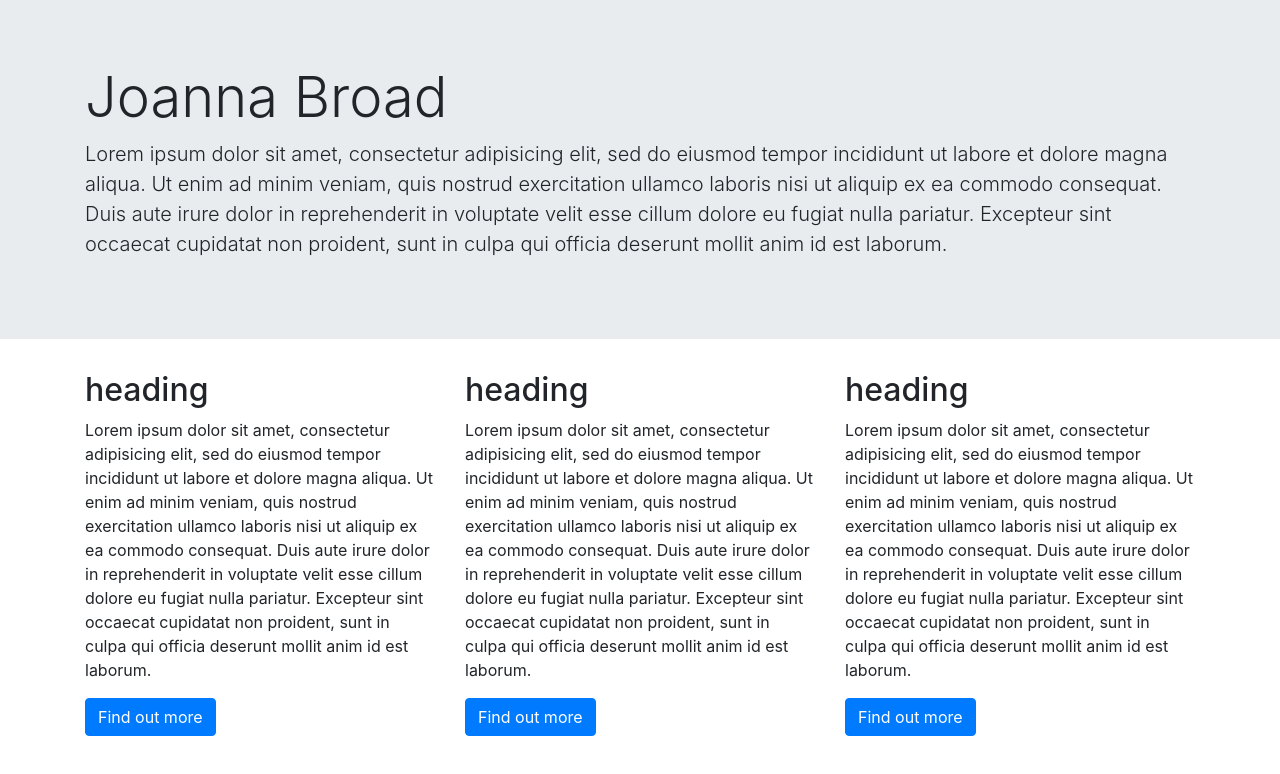
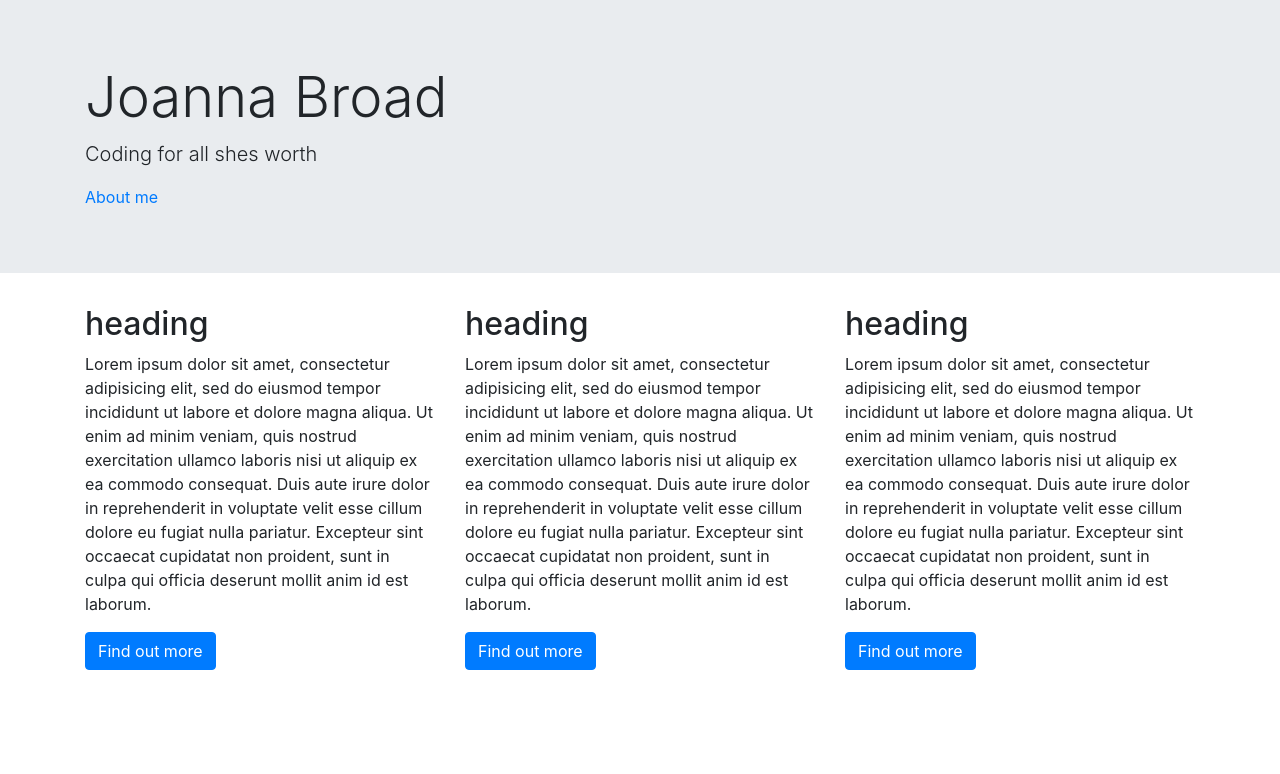
Before and after one commit to JoannaBroad/main_site, a plain HTML site: page index.html in a window 1280 px wide. Drawn offline with nearby package versions, Linux system fonts and the light colour scheme.

Commit message:
css linked

```diff
--- a/index.html
+++ b/index.html
@@ -10,6 +10,7 @@
   <!-- Bootstrap core CSS -->
   <link rel="stylesheet" href="https://stackpath.bootstrapcdn.com/bootstrap/4.1.0/css/bootstrap.min.css" integrity="sha384-9gVQ4dYFwwWSjIDZnLEWnxCjeSWFphJiwGPXr1jddIhOegiu1FwO5qRGvFXOdJZ4" crossorigin="anonymous">
   <!-- Custom styles for this template go here -->
+  <link rel="stylesheet" href="css/styles.css">
 
   <!-- HTML5 shim and Respond.js for IE8 support of HTML5 elements and media queries -->
   <!--[if lt IE 9]>
@@ -22,8 +23,8 @@
   <div class="jumbotron jumbotron-fluid">
     <div class="container">
       <h1 class="display-4">Joanna Broad</h1>
-      <p class="lead">Lorem ipsum dolor sit amet, consectetur adipisicing elit, sed do eiusmod tempor incididunt ut labore et dolore magna aliqua. Ut enim ad minim veniam, quis nostrud exercitation ullamco laboris nisi ut aliquip ex ea commodo
-        consequat. Duis aute irure dolor in reprehenderit in voluptate velit esse cillum dolore eu fugiat nulla pariatur. Excepteur sint occaecat cupidatat non proident, sunt in culpa qui officia deserunt mollit anim id est laborum.</p>
+      <p class="lead">Coding for all shes worth</p>
+      <a href="#">About me</a>
     </div>
   </div>
 
```
Also changed, not shown: css/styles.css (added).
